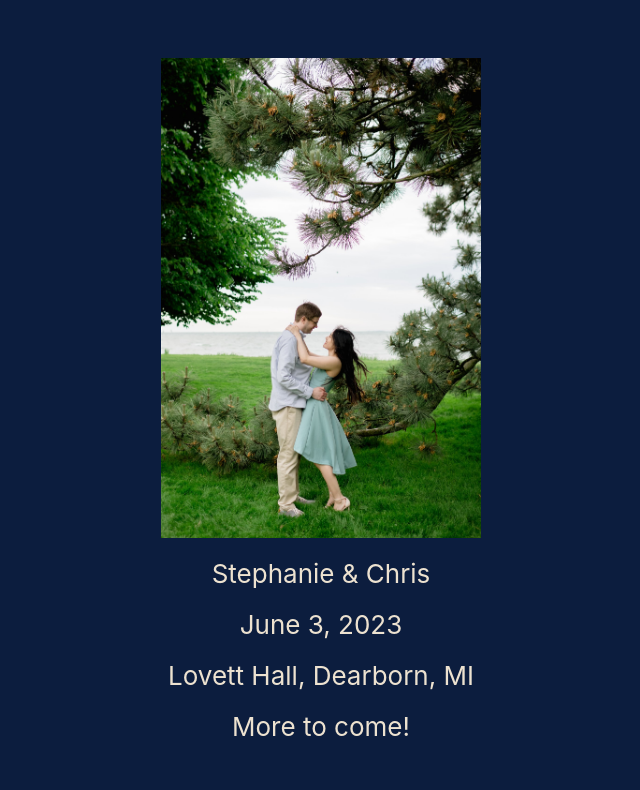
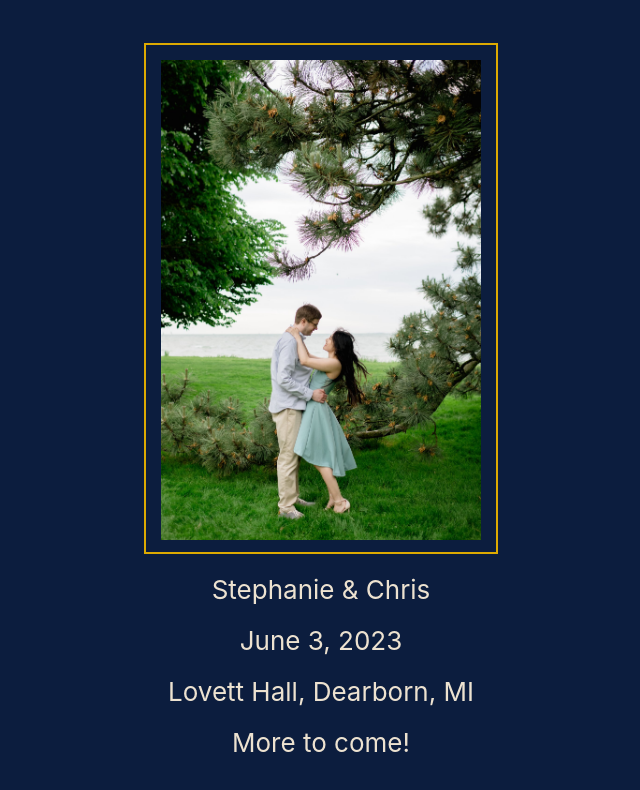
Before and after one commit to ckurecka/wedding-website, a React (Create React App) app: page / in a window 1280 px wide. Shown: the top 790 px of the page, without its empty margins (319-959 px from the left). Built offline with nearby package versions, Linux system fonts and the light colour scheme.

Commit message:
Updating image to have a border

```diff
--- a/src/App.css
+++ b/src/App.css
@@ -11,6 +11,14 @@
   .App-logo {
     animation: App-logo-spin infinite 20s linear;
   }
+}
+
+.header-image {
+  padding: 15px;
+    padding-bottom: 6px;
+    border: 2px;
+    border-color: #DDAA01;
+    border-style: solid;
 }
 
 .div-body-spacing {
--- a/src/App.js
+++ b/src/App.js
@@ -7,7 +7,9 @@ function App() {
       <header className="App-header">
       </header>
       <div className="main-body">
-        <img src={lakePhoto} className="lake-photo" alt="Lake photo of the happy couple" />
+        <div className="header-image">
+          <img src={lakePhoto} className="lake-photo" alt="Lake photo of the happy couple" />
+        </div>
         <div className="div-body-spacing"></div>
         <div>
           Stephanie &amp; Chris
```
